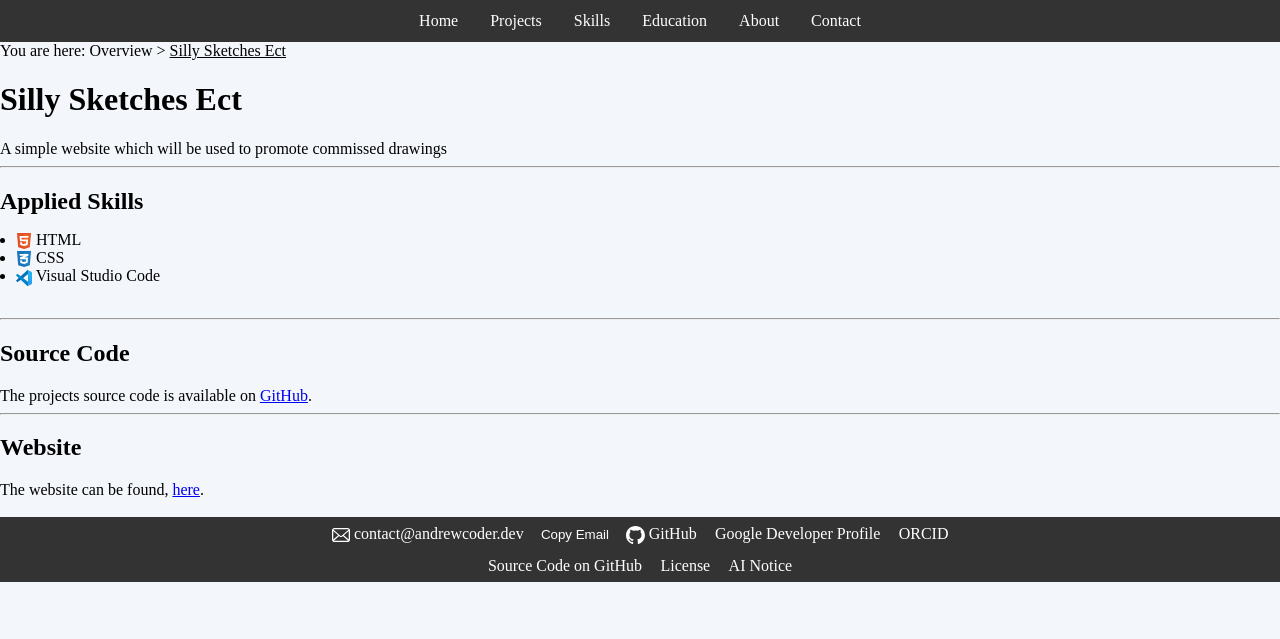
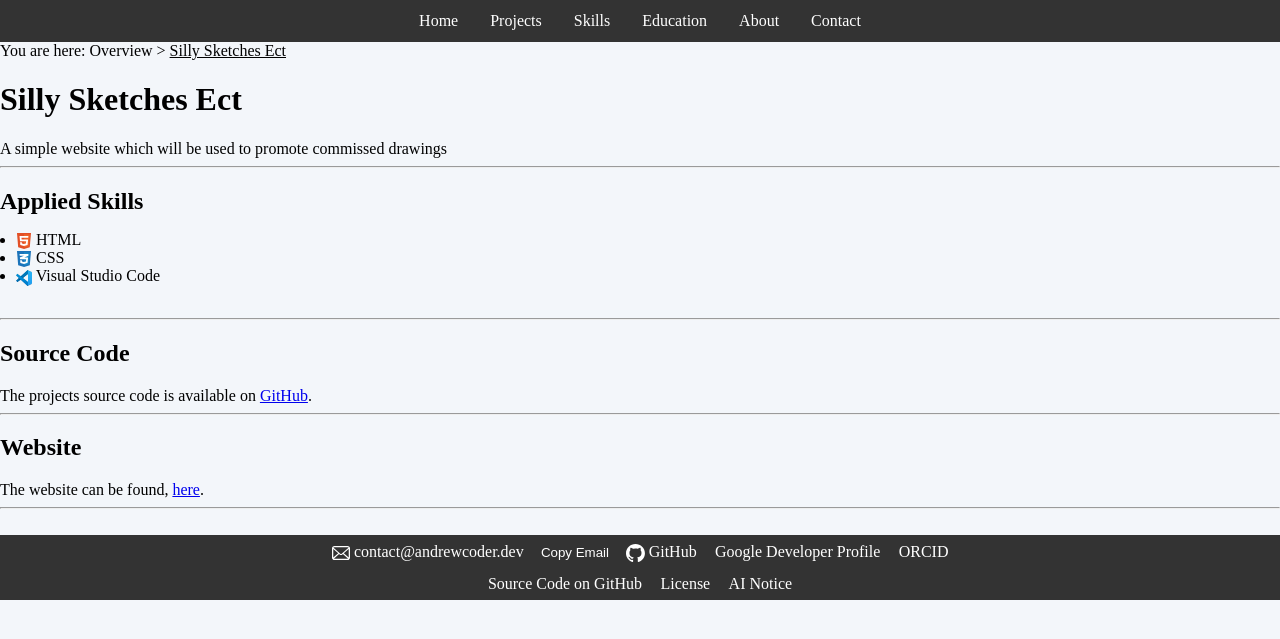
Before and after one commit to Andrew-Dev-Coder/Portfolio, a Jekyll site: the page built from _projects/sillySketchesEct.html, in a window 1280 px wide. Shown: the top 639 px of the page. Built offline with Jekyll 4.4.1, drawn with Linux system fonts in a browser that asks for light colours.

Commit message:
Update projects.html

```diff
--- a/_layouts/projects.html
+++ b/_layouts/projects.html
@@ -36,7 +36,9 @@
     {% if page.github_link %}
         <hr>
         <h2>Source Code</h2>
-        <span>
+        <span><p>
+
+</p>
             The projects source code is available on <a href="{{ page.github_link }}" target="_blank">GitHub</a>.
         </span>
         <br>
@@ -50,6 +52,7 @@
         </span>
     {% endif %}
 
+    <hr>
     <main>
         {{ content }}
     </main>
```
